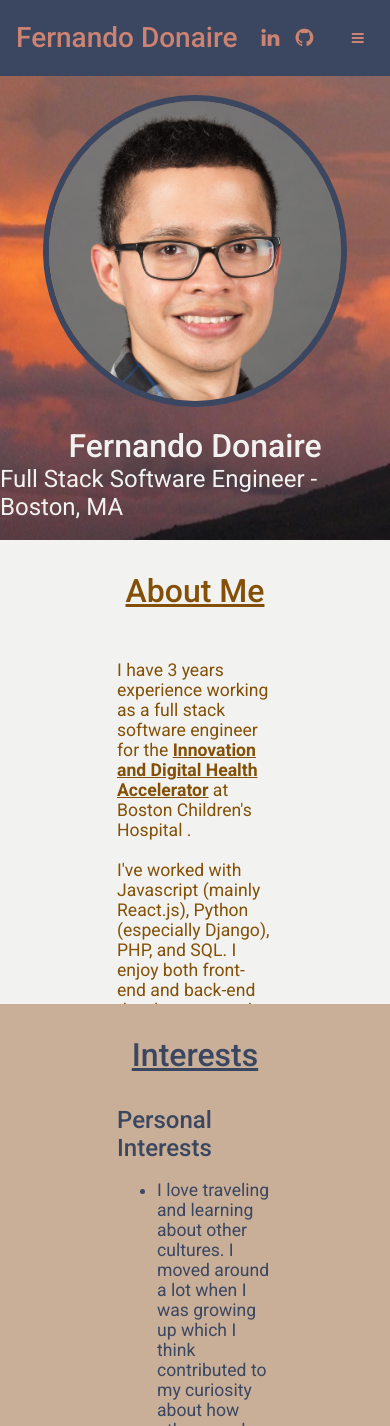
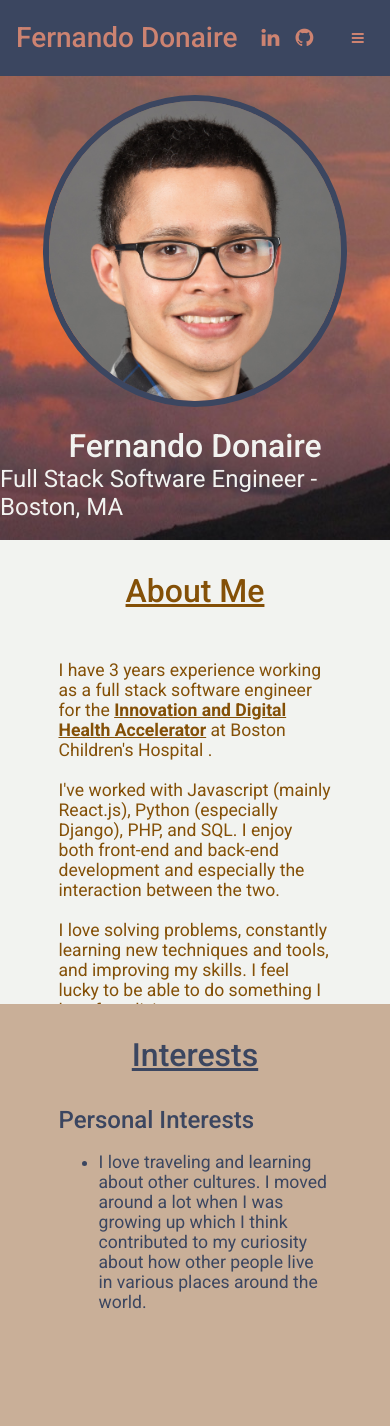
Before and after one commit to nandodonaire/nandodonaire.github.io, a React (Create React App) app: page / in a window 390 px wide. Built offline with nearby package versions, Linux system fonts and the light colour scheme.

Commit message:
Added media query to TextSection

```diff
--- a/src/components/commonStyledComponents/textSection.js
+++ b/src/components/commonStyledComponents/textSection.js
@@ -5,4 +5,7 @@ export const TextSection = styled.div`
   color: ${(props) => props.fontColor};
   font-size: 1.1rem;
   font-family: Roboto;
+  @media screen and (max-width: 630px) {
+    width: 70%;
+  }
 `;
```
